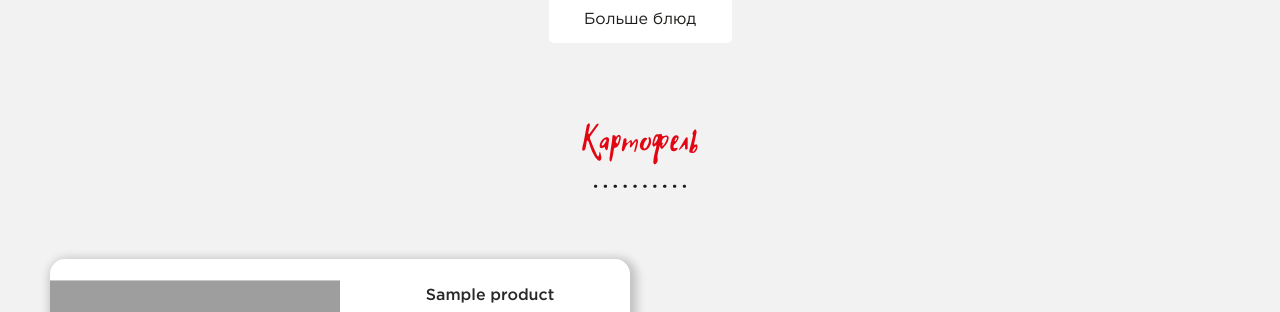
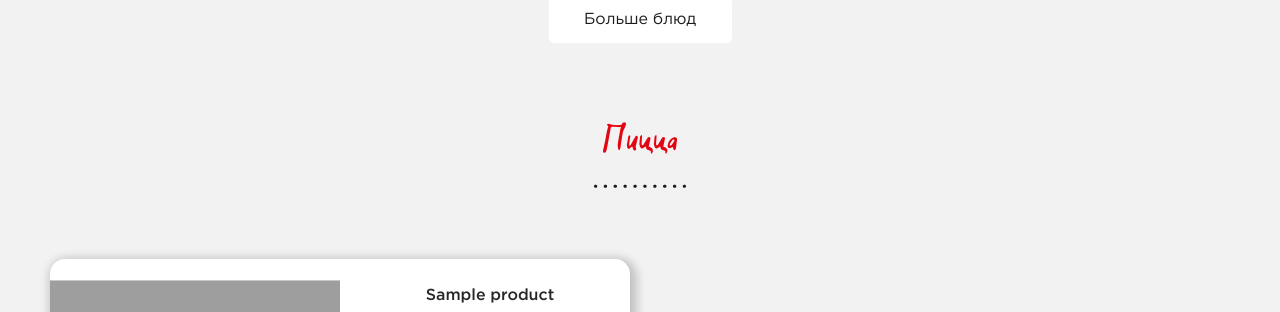
Before and after one commit to erlanenazarov/koko_backend, a Django app: page / in a window 1280 px wide. Shown: the part 1096-1408 px from the top of the page. Run offline with Django 3.2, Linux system fonts and the light colour scheme; tables that the repository leaves empty hold one stand-in row (values such as "Sample post"); parts of the project's set-up code (start-up, migrations or seed data) failed here and were passed over; some libraries are stand-ins or nearby versions; grey boxes are pictures that could not be loaded.

Commit message:
Fix potato to pizza

```diff
--- a/templates/index.html
+++ b/templates/index.html
@@ -212,7 +212,7 @@
 </div>
 <div class="special-menu score" id="potato-products">
     <div class="carcass">
-        <div class="block-title">Картофель</div>
+        <div class="block-title">Пицца</div>
         <div class="delimiter"></div>
         <div class="block-description">&nbsp;</div>
         <div class="main-products-carcass">
```
